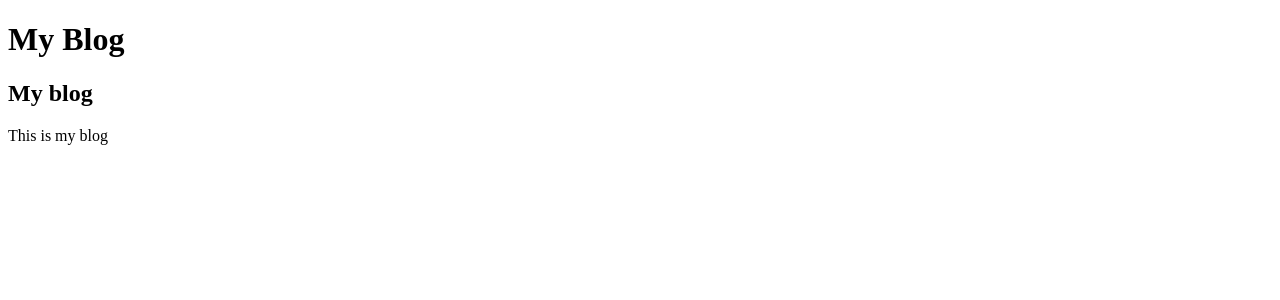
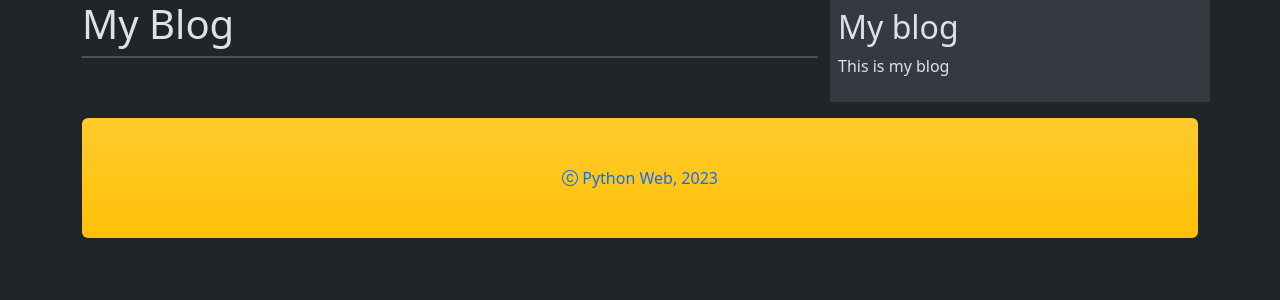
Before and after one commit to roman-yatsenko/python-web-blog, a Django app: page /blog/ in a window 1280 px wide. Shown: the top 300 px of the page. Run offline with Django 4.2, Linux system fonts and the light colour scheme; data that the repository does not hold is empty.

Commit message:
Add design

```diff
--- a/blog/templates/blog/base.html
+++ b/blog/templates/blog/base.html
@@ -1,19 +1,29 @@
 {% load static %}
 <!DOCTYPE html>
-<html lang="en">
+<html lang="en" data-bs-theme="dark">
 <head>
     <meta charset="UTF-8">
     <meta name="viewport" content="width=device-width, initial-scale=1.0">
     <title>{% block title %}{% endblock  %}</title>
+    <link href="https://cdn.jsdelivr.net/npm/bootstrap@5.3.2/dist/css/bootstrap.min.css" rel="stylesheet" integrity="sha384-T3c6CoIi6uLrA9TneNEoa7RxnatzjcDSCmG1MXxSR1GAsXEV/Dwwykc2MPK8M2HN" crossorigin="anonymous">
+    <link rel="stylesheet" href="https://cdn.jsdelivr.net/npm/bootstrap-icons@1.11.1/font/bootstrap-icons.css">
 </head>
 <body>
-    <div class="content">
-        {% block content %}
-        {% endblock content %}
+    <div class="container">
+        <div class="row">
+            <div class="col-md-8" id="content">
+                {% block content %}
+                {% endblock content %}
+            </div>
+            <div class="col-md-4 p-2 bg-body-secondary" id="sidebar">
+                <h2>My blog</h2>
+                <p>This is my blog</p>
+            </div>
+        </div>
+        <footer class="bg-warning bg-gradient mt-3 p-5 text-center text-primary rounded">
+            <i class="bi bi-c-circle"></i> Python Web, 2023
+        </footer>
     </div>
-    <div class="sidebar">
-        <h2>My blog</h2>
-        <p>This is my blog</p>
-    </div>
+    <script src="https://cdn.jsdelivr.net/npm/bootstrap@5.3.2/dist/js/bootstrap.bundle.min.js" integrity="sha384-C6RzsynM9kWDrMNeT87bh95OGNyZPhcTNXj1NW7RuBCsyN/o0jlpcV8Qyq46cDfL" crossorigin="anonymous"></script>
 </body>
 </html>
--- a/blog/templates/blog/post/detail.html
+++ b/blog/templates/blog/post/detail.html
@@ -3,8 +3,8 @@
 {% block title %} {{ post.title }} {% endblock  %}
 
 {% block content %}
-    <h1>{{ post.title }}</h1>
-    <p class="date">
+    <h1 class="border-bottom border-2 pb-2">{{ post.title }}</h1>
+    <p class="date fst-italic text-secondary">
         Published {{ post.publish }} by {{ post.author }}
     </p>
     {{ post.body|linebreaks }}
--- a/blog/templates/blog/post/list.html
+++ b/blog/templates/blog/post/list.html
@@ -3,16 +3,18 @@
 {% block title %}My blog{% endblock %}
 
 {% block content %}
-    <h1>My Blog</h1>
+    <h1 class="border-bottom border-2 pb-2">My Blog</h1>
     {% for post in posts %}
     <h2>
-        <a href="{% url 'blog:post_detail' post.id %}">
+        <a class="text-decoration-none" href="{% url 'blog:post_detail' post.id %}">
             {{ post.title}}
         </a>
     </h2>
-    <p class="date">
+    <p class="date fst-italic text-secondary">
         Published {{ post.publish }} by {{ post.author }}
     </p>
-    {{ post.body|truncatewords:30|linebreaks }}
+    <div class="border-bottom">
+        {{ post.body|truncatewords:30|linebreaks }}
+    </div>
     {% endfor %}
 {% endblock content %}
```
